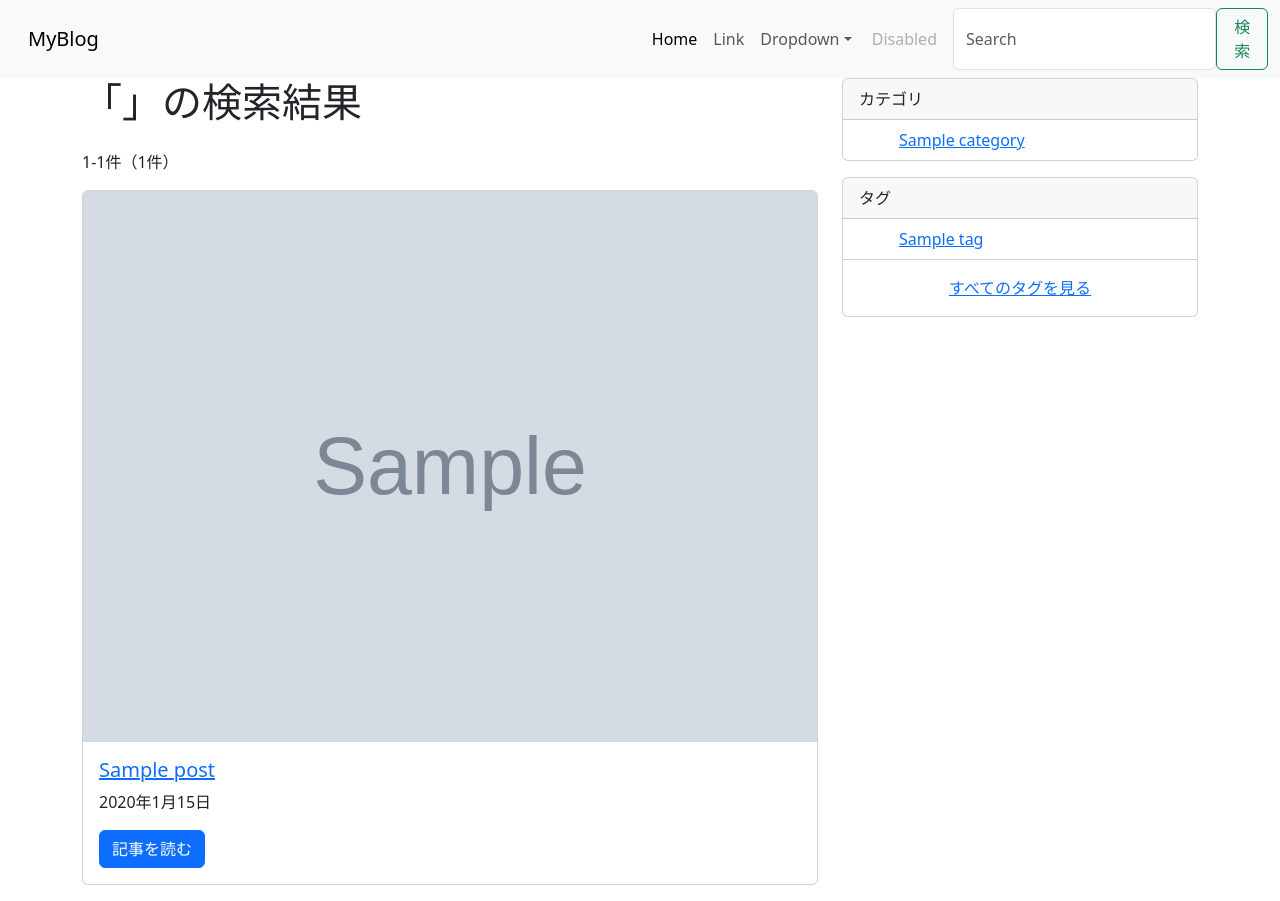
After one commit to yawara173946825/my-first-blog-django, a Django app: page /search/ in a window 1280 px wide. The commit adds this page. Run offline with Django 5.2, Linux system fonts and the light colour scheme; tables that the repository leaves empty hold one stand-in row (values such as "Sample post"); grey boxes marked "Sample" are stand-in pictures.

Commit message:
投稿検索機能実装

```diff
--- a/blog/templates/base/navbar.html
+++ b/blog/templates/base/navbar.html
@@ -31,10 +31,7 @@
                     <a class="nav-link disabled" aria-disabled="true">Disabled</a>
                 </li>
             </ul>
-            <form class="d-flex" role="search">
-                <input class="form-control me-2" type="search" placeholder="Search" aria-label="Search">
-                <button class="btn btn-outline-success" type="submit">Search</button>
-            </form>
+           {% include "blog/snippets/search_form.html" %}
         </div>
     </div>
 </nav>
--- /dev/null
+++ b/blog/templates/blog/search_post.html
@@ -0,0 +1,22 @@
+{% extends "base.html" %}
+
+
+{% block title %}{% if query %}{{ query }}{% endif %} | {{block.super}}{% endblock %}
+
+{% block description %}検索ワード「{% if query %}{{query}}{% endif %}」での検索結果ページです。{% endblock %}
+
+{% block content %}
+<div class="container">
+    <div class="row">
+        <main class="col-md-8">
+            <h1 class="mb-4">「{% if query %}{{query}}{% endif %}」の検索結果</h1>
+            <p class="text-right">{{page_obj.start_index}}-{{page_obj.end_index}}件（{{paginator.count}}件）</p>
+            {% include "blog/snippets/main_post_list.html" %}
+            {% include "blog/snippets/pagination.html" %}
+        </main>
+        <aside class="col-md-4">
+            {% include "blog/snippets/sidebar.html" %}
+        </aside>
+    </div>
+</div>
+{% endblock %}
--- a/blog/templates/blog/snippets/pagination.html
+++ b/blog/templates/blog/snippets/pagination.html
@@ -1,19 +1,19 @@
 {% if is_paginated %}
 <nav>
     {% if page_obj.has_previous %}
-    <a href="?page={{ page_obj.previous_page_number }}">前へ</a>
+    <a href="?page={{ page_obj.previous_page_number }}{% if query %}&q={{query}}{% endif %}">前へ</a>
     {% endif %}
 
     {% for num in paginator.page_range %}
     {% if page_obj.number == num %}
     <span>{{ num }}</span>
     {% else %}
-    <a href="?page={{ num }}">{{ num }}</a>
+    <a href="?page={{ num }}{% if query %}&q={{query}}{% endif %}">{{ num }}</a>
     {% endif %}
     {% endfor %}
 
     {% if page_obj.has_next %}
-    <a href="?page={{ page_obj.next_page_number }}">次へ</a>
+    <a href="?page={{ page_obj.next_page_number }}{% if query %}&q={{query}}{% endif %}">次へ</a>
     {% endif %}
 </nav>
 {% endif %}
--- /dev/null
+++ b/blog/templates/blog/snippets/search_form.html
@@ -0,0 +1,4 @@
+<form class="d-flex" role="search" action="{% url 'blog:search_post' %}" method="GET">
+    <input class="form-control me-2"  type="search" placeholder="Search" aria-label="Search" name="q" value="{{request.GET.q}}">
+    <button class="btn btn-outline-success" type="submit">検索</button>
+</form>
--- a/blog/urls.py
+++ b/blog/urls.py
@@ -1,6 +1,6 @@
 
 from django.urls import path
-from blog.views import IndexView, PostDetailView, CategoryListView, TagListView, CategoryPostView, TagPostView
+from blog.views import IndexView, PostDetailView, CategoryListView, TagListView, CategoryPostView, TagPostView,SearchPostView
 
 app_name = 'blog'
 
@@ -12,4 +12,5 @@
     path('category/<str:category_slug>/',
          CategoryPostView.as_view(), name='category_post'),
     path('tag/<str:tag_slug>/', TagPostView.as_view(), name='tag_post'),
+    path('search/', SearchPostView.as_view(), name='search_post'),
 ]
--- a/blog/views.py
+++ b/blog/views.py
@@ -72,3 +72,30 @@
         context = super().get_context_data(**kwargs)
         context['tag'] = self.tag
         return context
+
+
+class SearchPostView(ListView):
+    model = Post
+    template_name = 'blog/search_post.html'
+    paginate_by = 1
+
+    def get_queryset(self):
+        query = self.request.GET.get('q', None)
+        lookups = (
+            Q(title__icontains=query) |
+            Q(content__icontains=query) |
+            Q(category__name__icontains=query) |
+            Q(tags__name__icontains=query)
+        )
+        if query is not None:
+            qs = super().get_queryset().filter(lookups).distinct()
+            return qs
+        qs = super().get_queryset()
+        return qs
+
+
+    def get_context_data(self, **kwargs):
+        context = super().get_context_data(**kwargs)
+        query = self.request.GET.get('q')
+        context['query'] = query
+        return context
```
